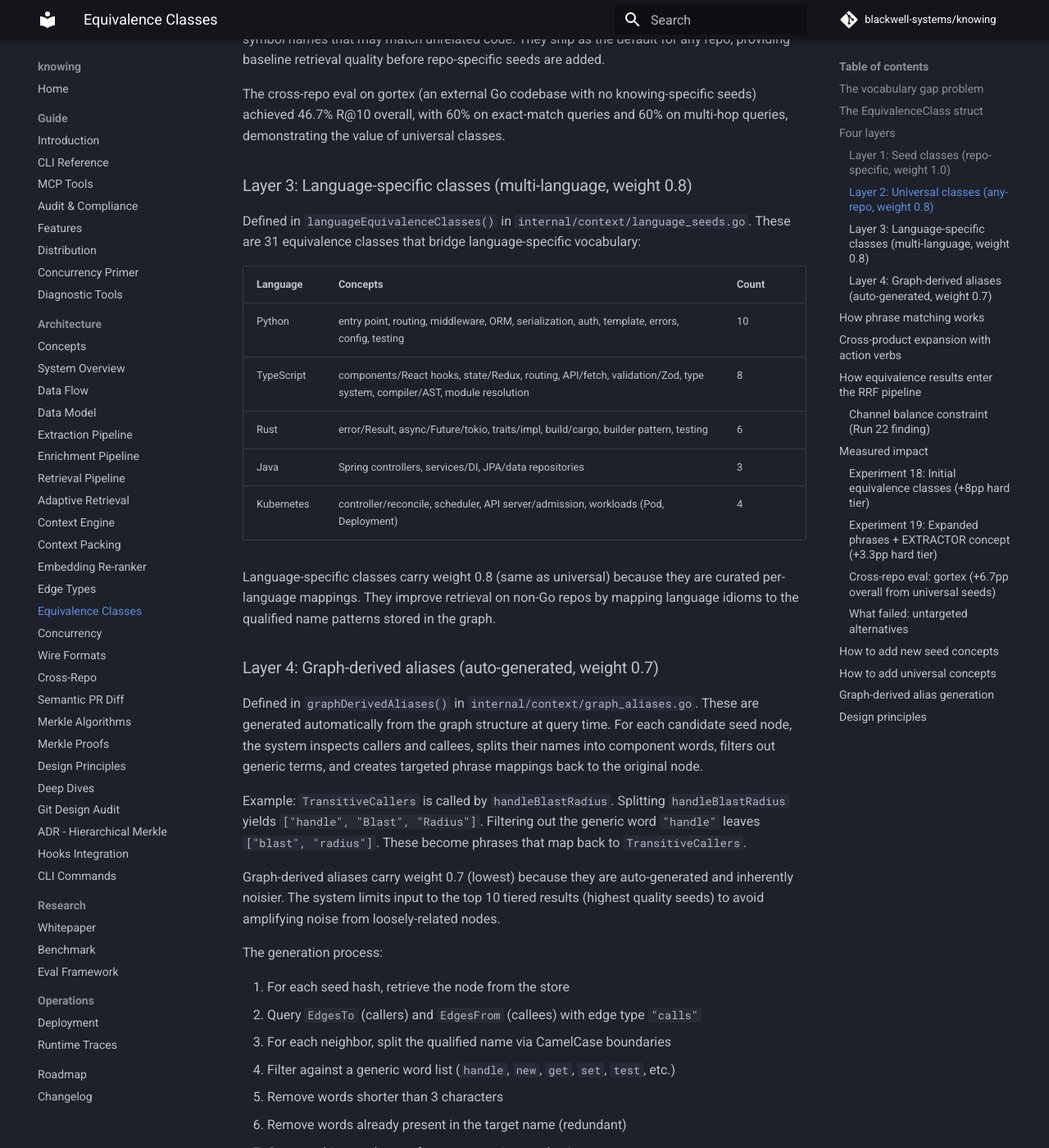
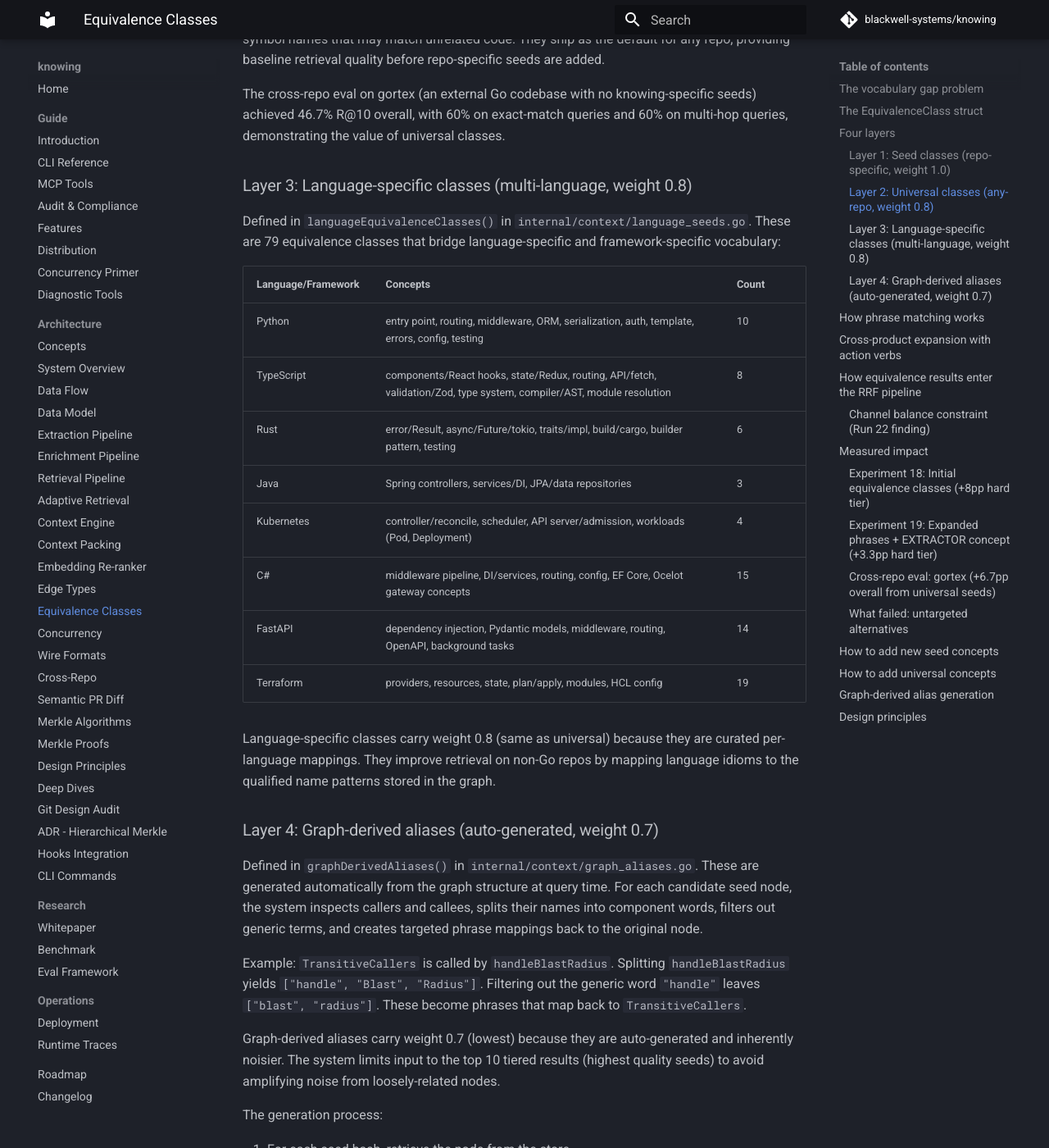
Before and after one commit to blackwell-systems/knowing, an MkDocs documentation site: the page built from docs/architecture/equivalence-classes.md, in a window 1280 px wide and 1400 px high, scrolled down 2859 px. Shown: the whole window at 82% size. Built offline with MkDocs 1.6.1 and Material for MkDocs 9.7.7, drawn with Linux system fonts in a browser that asks for light colours; comment, search, counter and statistics services are not loaded.

Commit message:
docs: update equivalence-classes.md layer 3 count (31 -> 79 with frameworks)

```diff
--- a/docs/architecture/equivalence-classes.md
+++ b/docs/architecture/equivalence-classes.md
@@ -112,15 +112,18 @@ multi-hop queries, demonstrating the value of universal classes.
 ### Layer 3: Language-specific classes (multi-language, weight 0.8)
 
 Defined in `languageEquivalenceClasses()` in `internal/context/language_seeds.go`.
-These are 31 equivalence classes that bridge language-specific vocabulary:
+These are 79 equivalence classes that bridge language-specific and framework-specific vocabulary:
 
-| Language | Concepts | Count |
+| Language/Framework | Concepts | Count |
 |----------|----------|-------|
 | Python | entry point, routing, middleware, ORM, serialization, auth, template, errors, config, testing | 10 |
 | TypeScript | components/React hooks, state/Redux, routing, API/fetch, validation/Zod, type system, compiler/AST, module resolution | 8 |
 | Rust | error/Result, async/Future/tokio, traits/impl, build/cargo, builder pattern, testing | 6 |
 | Java | Spring controllers, services/DI, JPA/data repositories | 3 |
 | Kubernetes | controller/reconcile, scheduler, API server/admission, workloads (Pod, Deployment) | 4 |
+| C# | middleware pipeline, DI/services, routing, config, EF Core, Ocelot gateway concepts | 15 |
+| FastAPI | dependency injection, Pydantic models, middleware, routing, OpenAPI, background tasks | 14 |
+| Terraform | providers, resources, state, plan/apply, modules, HCL config | 19 |
 
 Language-specific classes carry weight 0.8 (same as universal) because they are
 curated per-language mappings. They improve retrieval on non-Go repos by mapping
```
